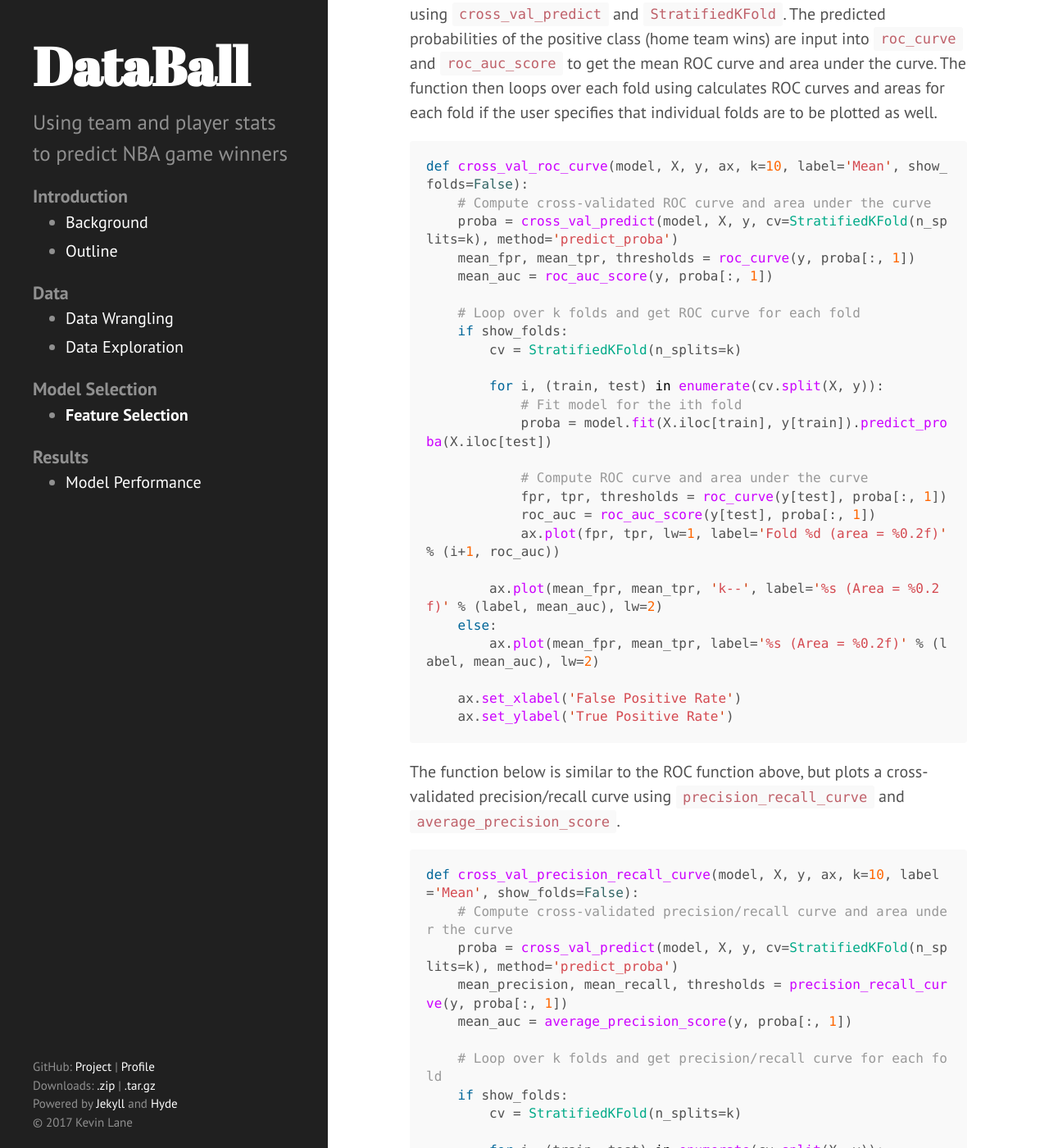
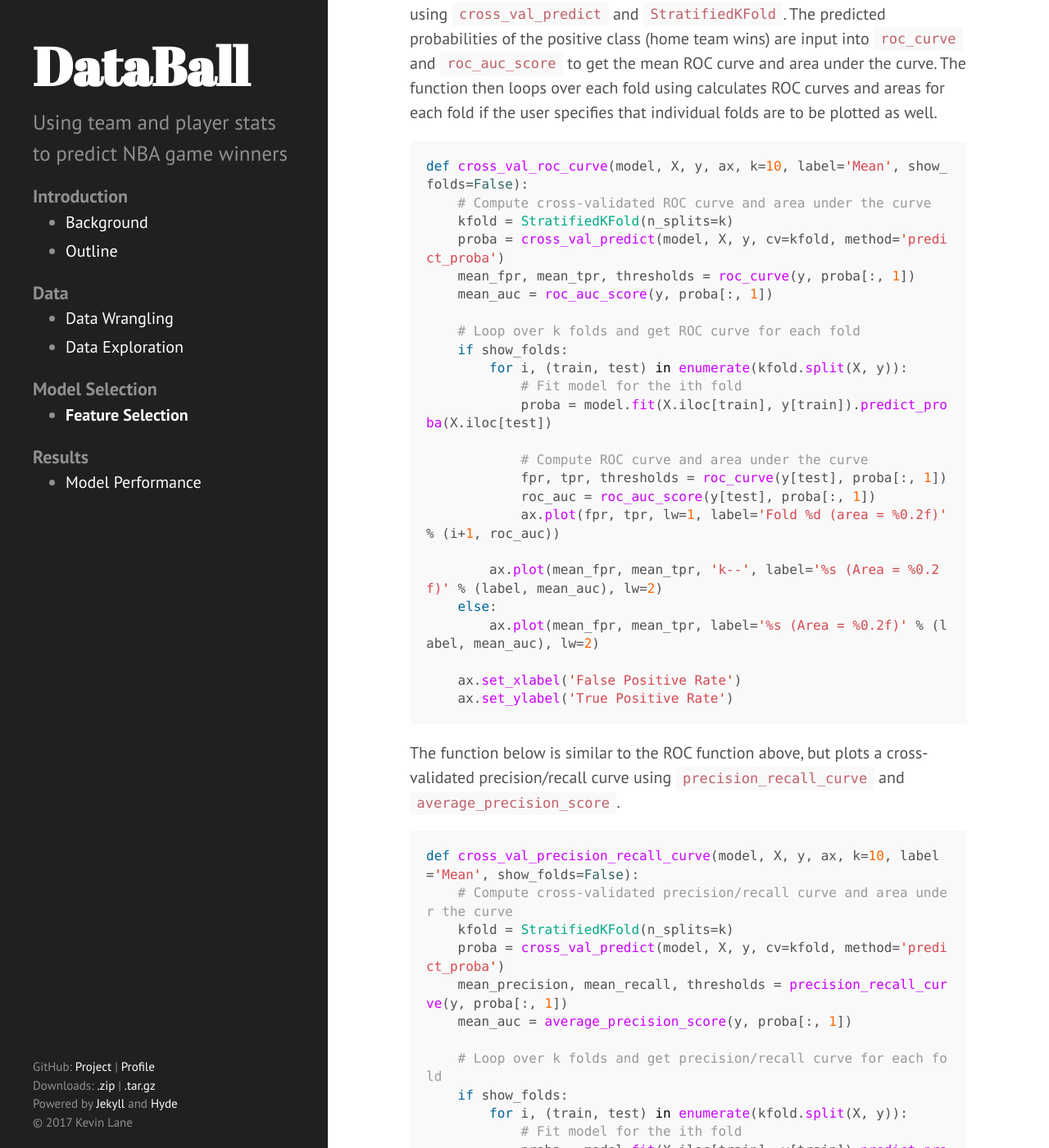
Before and after one commit to cedev935/databall-betting, a Jekyll site: the page built from docs/_pages/feature-selection.md, in a window 1280 px wide and 1400 px high, scrolled down 5285 px. Shown: the whole window at 82% size. Built offline with Jekyll 4.4.1, drawn with Linux system fonts in a browser that asks for light colours; formulas are drawn with MathJax 3.

Commit message:
Use StratifiedKFold in cross validation prediction

````diff
--- a/docs/_pages/feature-selection.md
+++ b/docs/_pages/feature-selection.md
@@ -228,15 +228,14 @@ The function below plots a cross-validated ROC curve. It also provides the optio
 ```python
 def cross_val_roc_curve(model, X, y, ax, k=10, label='Mean', show_folds=False):
     # Compute cross-validated ROC curve and area under the curve
-    proba = cross_val_predict(model, X, y, cv=StratifiedKFold(n_splits=k), method='predict_proba')
+    kfold = StratifiedKFold(n_splits=k)
+    proba = cross_val_predict(model, X, y, cv=kfold, method='predict_proba')
     mean_fpr, mean_tpr, thresholds = roc_curve(y, proba[:, 1])
     mean_auc = roc_auc_score(y, proba[:, 1])
 
     # Loop over k folds and get ROC curve for each fold
     if show_folds:
-        cv = StratifiedKFold(n_splits=k)
-
-        for i, (train, test) in enumerate(cv.split(X, y)):
+        for i, (train, test) in enumerate(kfold.split(X, y)):
             # Fit model for the ith fold
             proba = model.fit(X.iloc[train], y[train]).predict_proba(X.iloc[test])
 
@@ -259,15 +258,14 @@ The function below is similar to the ROC function above, but plots a cross-valid
 ```python
 def cross_val_precision_recall_curve(model, X, y, ax, k=10, label='Mean', show_folds=False):
     # Compute cross-validated precision/recall curve and area under the curve
-    proba = cross_val_predict(model, X, y, cv=StratifiedKFold(n_splits=k), method='predict_proba')
+    kfold = StratifiedKFold(n_splits=k)
+    proba = cross_val_predict(model, X, y, cv=kfold, method='predict_proba')
     mean_precision, mean_recall, thresholds = precision_recall_curve(y, proba[:, 1])
     mean_auc = average_precision_score(y, proba[:, 1])
 
     # Loop over k folds and get precision/recall curve for each fold
     if show_folds:
-        cv = StratifiedKFold(n_splits=k)
-
-        for i, (train, test) in enumerate(cv.split(X, y)):
+        for i, (train, test) in enumerate(kfold.split(X, y)):
             # Fit model for the ith fold
             proba = model.fit(X.iloc[train], y[train]).predict_proba(X.iloc[test])
 
````
Also changed, not shown: 1 other file.
